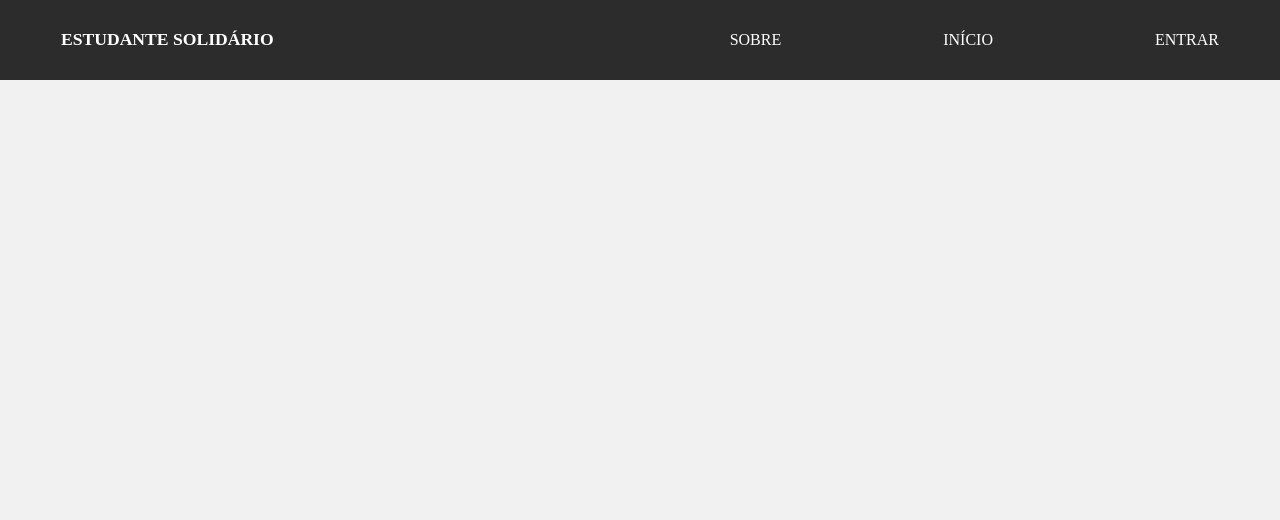
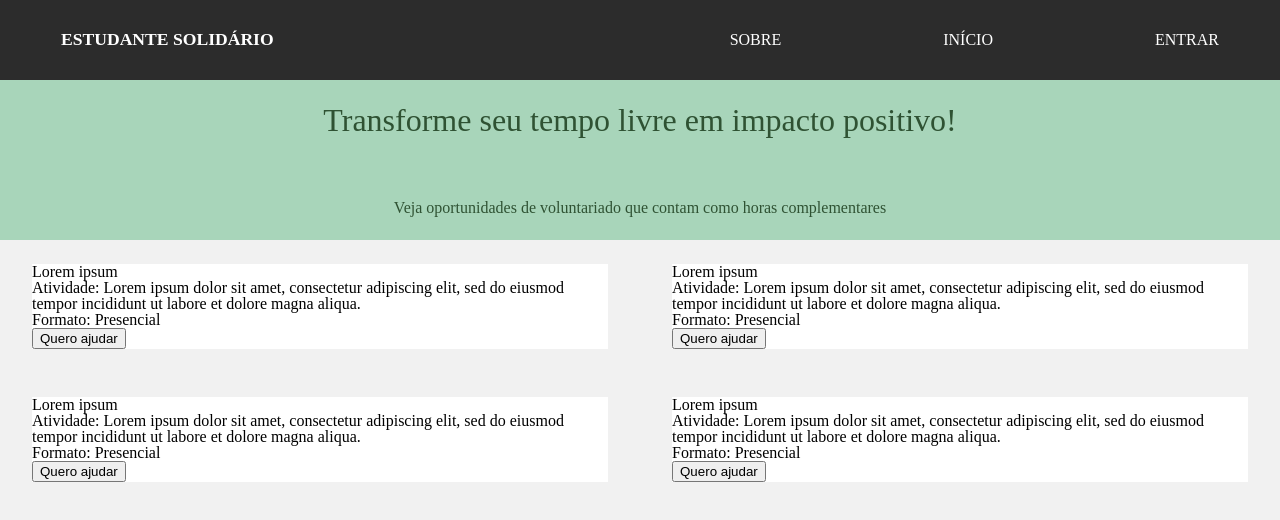
Before and after one commit to alifoo/EstudanteSolidario, a plain HTML site: page index.html in a window 1280 px wide. Drawn offline with Linux system fonts and the light colour scheme.

Commit message:
Base HTML de uma página quase finalizada.

```diff
--- a/index.html
+++ b/index.html
@@ -13,21 +13,57 @@
             <h1 id="header-title">Estudante Solidário</h1>
         </div>
 
-         <div id="menu-toggle">☰</div>
+        <div id="menu-toggle">☰</div>
 
         <nav id="menu">
-            <h2>Entrar</h2>
-            <h2>Início</h2>
-            <h2>Sobre</h2>
+            <h2 class="menu-item" class="show" id="login">Entrar</h2>
+            <a href="#" class="menu-item" id="profile"><h2>Perfil</h2></a>
+            <a href="#" class="menu-item"><h2>Início</h2></a>
+            <a href="#" class="menu-item"><h2>Sobre</h2></a>
         </nav>
     </header>
+
+
     <main>
+        <div id="div-subtitle">
+            <h1 id="subtitle">Transforme seu tempo livre em impacto positivo!</h1>
+            <p id="subtitle-paragraph">Veja oportunidades de voluntariado que contam como horas complementares</p>
+        </div>
 
+        <div id="activities">
+            <div class="container">
+                <h2 class="activity-title">Lorem ipsum</h2>
+                <p class="activity-description">Atividade: Lorem ipsum dolor sit amet, consectetur adipiscing elit, sed do eiusmod tempor incididunt ut labore et  dolore magna aliqua.</p>
+                <p class="activity-modality">Formato: Presencial</p>
+                <button class="help-button">Quero ajudar</button>
+            </div>
+            <div class="container">
+                <h2 class="activity-title">Lorem ipsum</h2>
+                <p class="activity-description">Atividade: Lorem ipsum dolor sit amet, consectetur adipiscing elit, sed do eiusmod tempor incididunt ut labore et  dolore magna aliqua.</p>
+                <p class="activity-modality">Formato: Presencial</p>
+                <button class="help-button">Quero ajudar</button>
+            </div>
+            <div class="container">
+                <h2 class="activity-title">Lorem ipsum</h2>
+                <p class="activity-description">Atividade: Lorem ipsum dolor sit amet, consectetur adipiscing elit, sed do eiusmod tempor incididunt ut labore et  dolore magna aliqua.</p>
+                <p class="activity-modality">Formato: Presencial</p>
+                <button class="help-button">Quero ajudar</button>
+            </div>
+            <div class="container">
+                <h2 class="activity-title">Lorem ipsum</h2>
+                <p class="activity-description">Atividade: Lorem ipsum dolor sit amet, consectetur adipiscing elit, sed do eiusmod tempor incididunt ut labore et  dolore magna aliqua.</p>
+                <p class="activity-modality">Formato: Presencial</p>
+                <button class="help-button">Quero ajudar</button>
+            </div>
+        </div>
     </main>
+
+
     <footer>
 
     </footer>
 
+
     <script type="module" src="./js/main.js"></script>
 </body>
 </html>
--- a/js/main.js
+++ b/js/main.js
@@ -1,3 +1,4 @@
-import { toggleMenu } from './toggleMenu.js';
+import { toggleMenu, loginPopUp } from './toggle.js';
 
 document.getElementById('menu-toggle').addEventListener('click', toggleMenu);
+document.getElementById('login').addEventListener('click', loginPopUp);
--- /dev/null
+++ b/js/toggle.js
@@ -0,0 +1,11 @@
+export function toggleMenu(){
+  const menu = document.getElementById('menu');
+  menu.classList.toggle('show');
+}
+
+export function loginPopUp(){
+  const profile = document.getElementById('profile');
+  const login = document.getElementById('login');
+  login.classList.add('show');
+  profile.classList.add('show');
+}
--- a/js/toggleMenu.js
+++ /dev/null
@@ -1,4 +0,0 @@
-export function toggleMenu() {
-  const menu = document.getElementById('menu');
-  menu.classList.toggle('show');
-}
--- a/styles/header.css
+++ b/styles/header.css
@@ -9,7 +9,7 @@ header{
     flex-wrap: wrap;
 }
 
-#div-title, #menu h2{
+#div-title, #menu .menu-item{
     text-transform: uppercase;
     color: white;
     margin: 0 61px;
@@ -32,23 +32,33 @@ header{
     gap: 40px;
 }
 
-#menu h2{
+#profile{
+    display: none;
+}
+#profile.show {
+    display: flex;
+}
+#login.show {
+    display: none;
+}
+
+#menu .menu-item{
     font-weight: 500;
     font-size: 1em;
     text-decoration: none;
     transition: color 0.2s ease-in-out;
 }
-#menu h2:hover{
+#menu .menu-item:hover{
     color: #A8D5BA;
     text-decoration: underline;
 }
+
 
 @media(max-width: 600px){
     header {
         height: auto;
         flex-wrap: wrap;
         align-items: flex-start;
-        padding-bottom: 10px;
 }
 
     #div-title{
@@ -60,17 +70,19 @@ header{
         display: none;
         flex-direction: column;
         width: 100%;
-        margin-right: 10px;
+        margin-left: 10px;
         gap: 10px;
-        align-items: flex-end;
-
+        align-items: flex-start;
     }
     #menu.show {
         display: flex;
     }
 
-    #menu h2{
+    #menu .menu-item{
         margin: 10px 0 0 0;
+    }
+    #menu:last-child{
+        margin-bottom: 20px;
     }
 
     #menu-toggle {
--- /dev/null
+++ b/styles/main.css
@@ -0,0 +1,36 @@
+body{
+    background-color: #F1F1F1;
+}
+
+#div-subtitle{
+    display: flex;
+    flex-direction: column;
+    justify-content:space-between;
+    align-items: center;
+    width: 100vw;
+    height: 20vh;
+    background-color: #A8D5BA;
+    color: #2F5233;
+}
+
+#subtitle{
+    font-size: 2em;
+    margin-top: 3vh;
+}
+
+#subtitle-paragraph{
+    font-size: 1em;
+    margin-bottom: 3vh;
+}
+
+#activities{
+    display: grid;
+    grid-template-columns: 50% 50%;
+    justify-items: center;
+}
+
+#activities .container{
+    background-color: white;
+    width: 90%;
+    margin: 24px 0;
+}
--- a/styles/style.css
+++ b/styles/style.css
@@ -1,7 +1,4 @@
 /* TODO O CSS ESTÁ ORGANIZADO NA MESMA ORDEM QUE O HTML */
 
 @import url(header.css);
-
-body{
-    background-color: #F1F1F1;
-}
+@import url(main.css);
```
Also changed, not shown: README.md.
